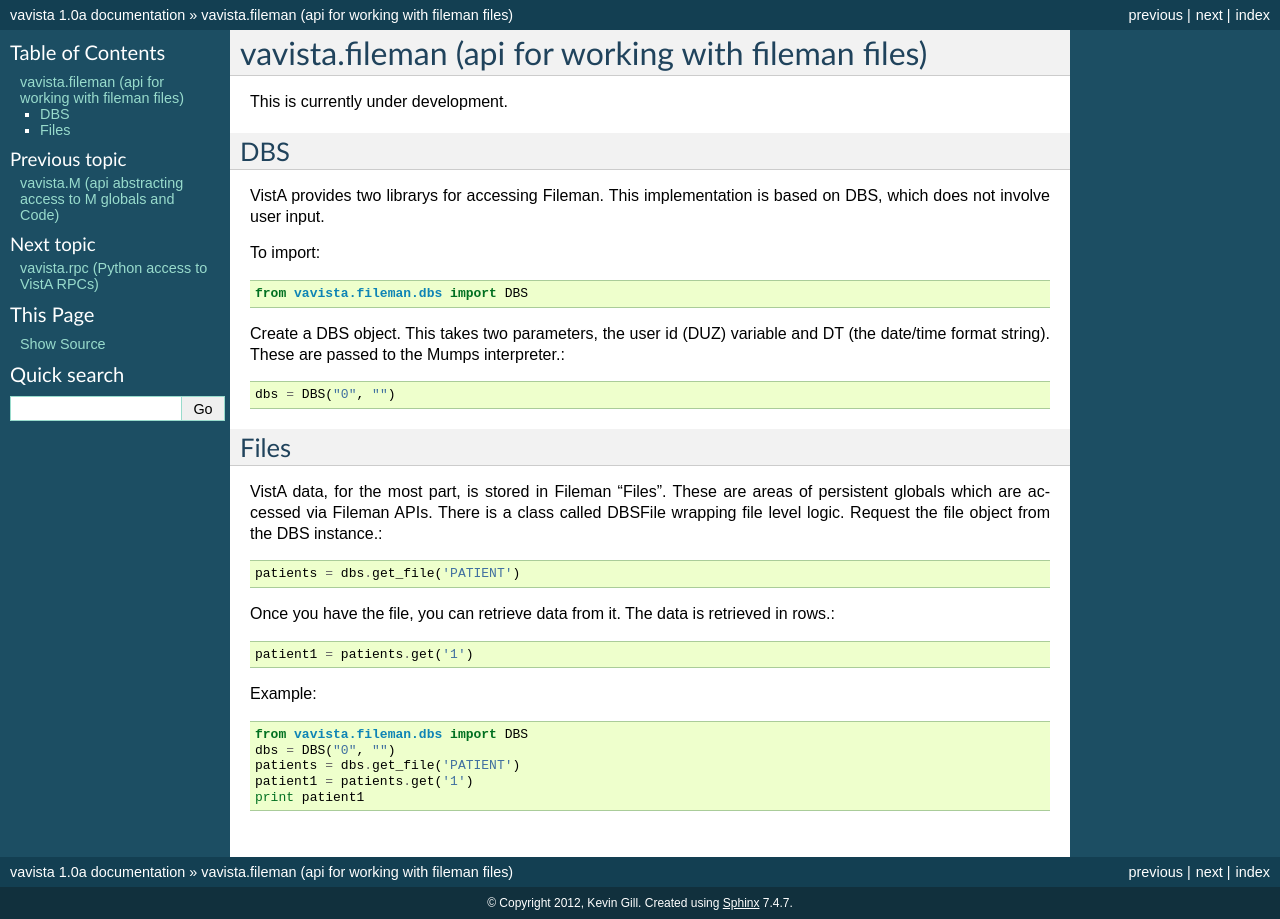
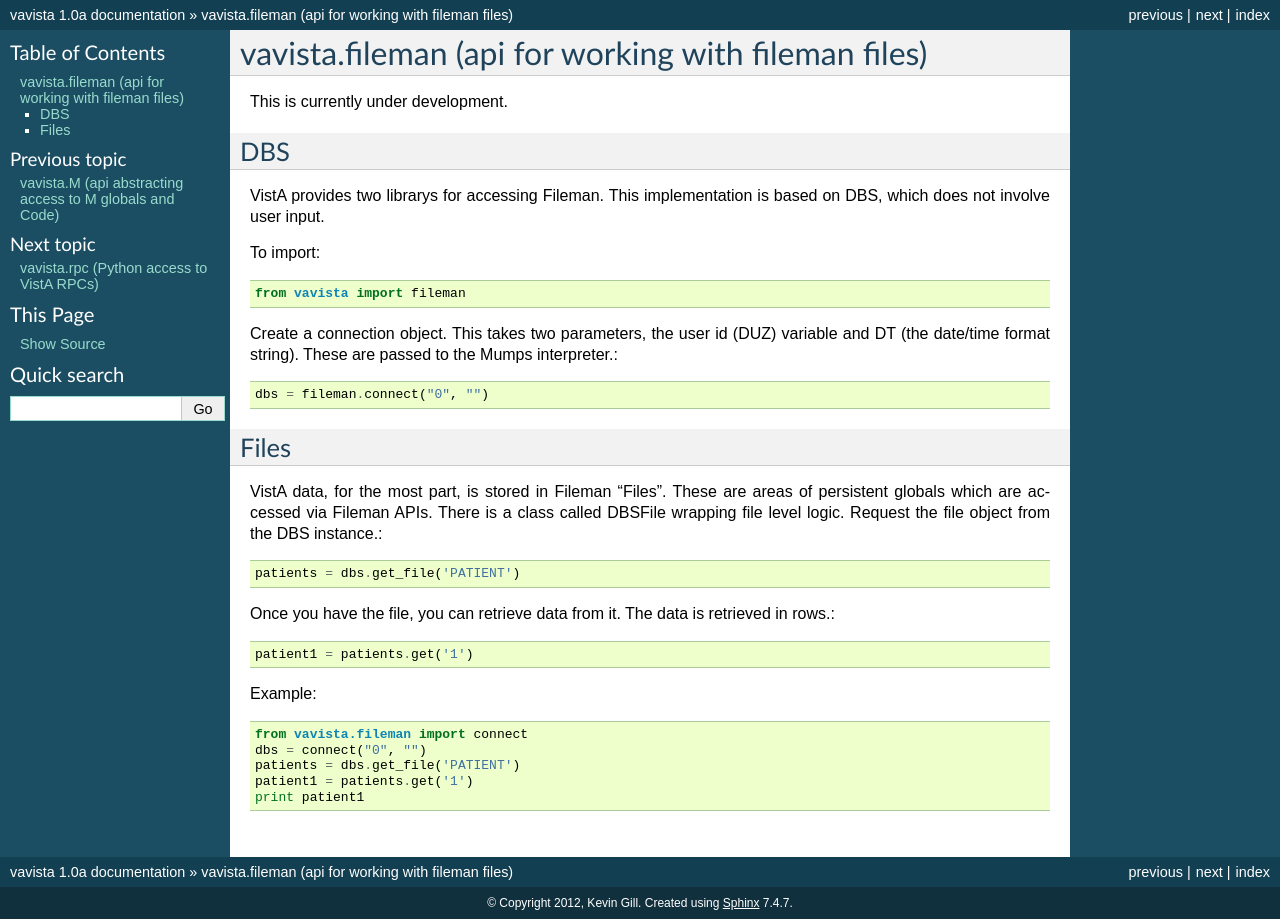
Before and after one commit to kevingill1966/vavista, a Sphinx documentation site: the page built from docs/source/fileman.rst, in a window 1280 px wide. Built offline with Sphinx 7.4.7, drawn with Linux system fonts in a browser that asks for light colours.

```diff
--- a/docs/source/fileman.rst
+++ b/docs/source/fileman.rst
@@ -12,12 +12,12 @@
 
 To import::
 
-    from vavista.fileman.dbs import DBS
+    from vavista import fileman
 
-Create a DBS object. This takes two parameters, the user id (DUZ) variable and
+Create a connection object. This takes two parameters, the user id (DUZ) variable and
 DT (the date/time format string). These are passed to the Mumps interpreter.::
 
-    dbs = DBS("0", "")
+    dbs = fileman.connect("0", "")
 
 Files
 -----
@@ -36,8 +36,8 @@
 
 Example::
 
-    from vavista.fileman.dbs import DBS
-    dbs = DBS("0", "")
+    from vavista.fileman import connect
+    dbs = connect("0", "")
     patients = dbs.get_file('PATIENT')
     patient1 = patients.get('1')
     print patient1
```
Also changed, not shown: 2 other files.
